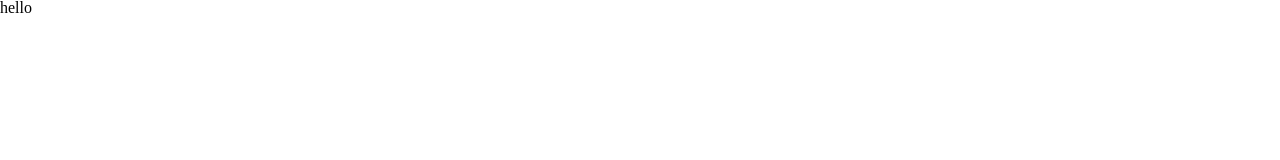
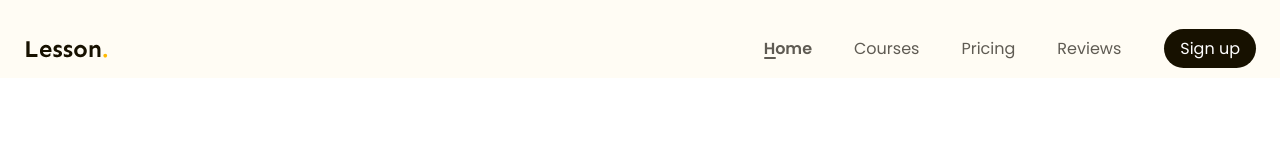
Before and after one commit to nguyentin-692000/first-project, a plain HTML site: page index.html in a window 1280 px wide. Shown: the top 160 px of the page. Drawn offline with Linux system fonts and the light colour scheme.

Commit message:
2.phần header

```diff
--- a/assets/css/style.css
+++ b/assets/css/style.css
@@ -10,4 +10,91 @@
 
 body {
   font-size: 1.6rem;
+  font-family: "Poppins", sans-serif;
 }
+
+/* =========== commom ===================== */
+a {
+  text-decoration: none;
+}
+
+.main-content {
+  width: 1440px;
+  max-width: calc(100% - 48px);
+  margin: 0 auto;
+}
+
+.btn {
+  width: 144px;
+  height: 50px;
+  border-radius: 24.5px;
+  background-color: #171100;
+  padding: 8px 16px;
+}
+
+/* ============== header ===============*/
+
+header {
+  background-color: #fffcf4;
+  padding: 32px 0 12px;
+}
+
+.header.fixed {
+  position: sticky;
+  top: -12px;
+}
+
+.header .body {
+  display: flex;
+  align-items: center;
+}
+
+.header nav {
+  margin-left: auto;
+}
+
+nav ul {
+  display: flex;
+}
+
+nav ul li a {
+  padding: 8px 21px;
+  color: #5f5b53;
+}
+
+nav ul li a:hover {
+  color: #171100;
+  text-shadow: 1px 0 0 currentColor;
+}
+
+nav ul li.active {
+  position: relative;
+  color: #171100;
+  font-weight: 600;
+  font-size: 1.6rem;
+}
+
+nav ul li.active a:after {
+  position: absolute;
+  display: block;
+  content: "";
+  width: 12px;
+  height: 2px;
+  border-radius: 1px;
+  background-color: currentColor;
+  left: 21px;
+}
+
+.action {
+  margin-left: 22px;
+}
+
+.action a {
+  color: #fff;
+  font-size: 1.6rem;
+  line-height: 28px;
+}
+
+.action a:hover {
+  background-color: #ffb900;
+}
--- a/index.html
+++ b/index.html
@@ -3,11 +3,44 @@
   <head>
     <meta charset="UTF-8" />
     <meta name="viewport" content="width=device-width, initial-scale=1.0" />
+    <!-- reset -->
     <link rel="stylesheet" href="./assets/css/reset.css" />
+
+    <!-- embed font -->
+    <link rel="preconnect" href="https://fonts.googleapis.com" />
+    <link rel="preconnect" href="https://fonts.gstatic.com" crossorigin />
+    <link
+      href="https://fonts.googleapis.com/css2?family=Poppins:ital,wght@0,100;0,200;0,300;0,400;0,500;0,600;0,700;0,800;0,900;1,100;1,200;1,300;1,400;1,500;1,600;1,700;1,800;1,900&family=Sen:wght@400..800&display=swap"
+      rel="stylesheet"
+    />
+
+    <!-- style -->
     <link rel="stylesheet" href="./assets/css/style.css" />
     <title>figma</title>
   </head>
-  <body>
-    <h1>hello</h1>
+  <body style="height: 10000px">
+    <header class="header fixed">
+      <div class="main-content">
+        <div class="body">
+          <!-- logo -->
+          <img src="./assets/img/Logo.svg" alt=".Lesson" />
+
+          <!-- nav -->
+          <nav>
+            <ul>
+              <li class="active"><a href="#!">Home</a></li>
+              <li><a href="#!">Courses</a></li>
+              <li><a href="#!">Pricing</a></li>
+              <li><a href="#!">Reviews</a></li>
+            </ul>
+          </nav>
+
+          <!-- btn -->
+          <div class="action">
+            <a href="#" class="btn btn-sign-up">Sign up</a>
+          </div>
+        </div>
+      </div>
+    </header>
   </body>
 </html>
```
Also changed, not shown: assets/img/Logo.svg (added).
